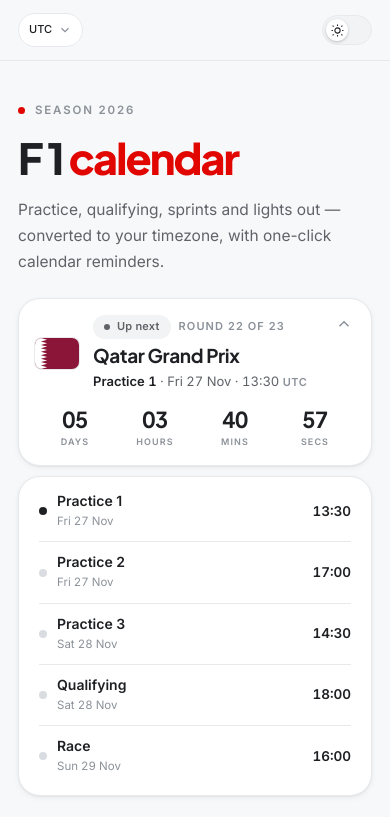
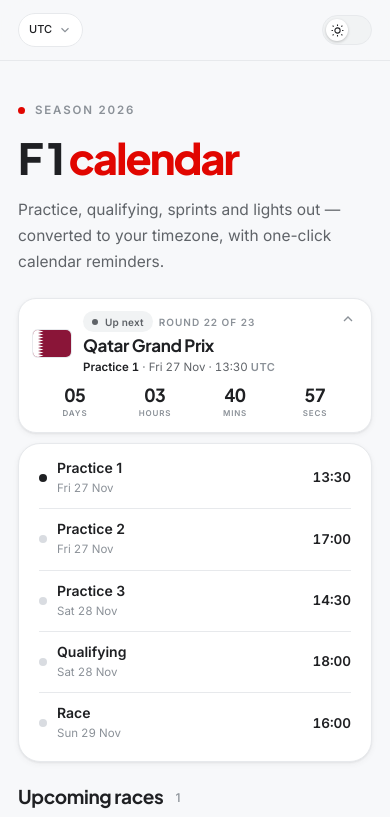
Before and after one commit to tomsix12/f1, a plain HTML site: page index.html in a window 390 px wide. Shown: the top 817 px of the page. Drawn offline with Linux system fonts and the light colour scheme; no server answers.

Commit message:
Compact race banner on mobile

```diff
--- a/css/style.css
+++ b/css/style.css
@@ -1391,12 +1391,48 @@ body:has(dialog[open]) {
   }
 
   .next {
-    grid-template-columns: 44px minmax(0, 1fr) 22px;
+    grid-template-columns: 38px minmax(0, 1fr) 18px;
     grid-template-areas:
       "flag info chev"
       "count count count";
-    gap: 14px;
-    padding: 16px;
+    gap: 10px 12px;
+    padding: 12px 14px;
+    border-radius: 18px;
+  }
+
+  .next__flag img {
+    width: 38px;
+    height: 27px;
+    border-radius: 5px;
+  }
+
+  .next__top {
+    gap: 6px;
+    margin-bottom: 4px;
+  }
+
+  .next__round {
+    font-size: 10px;
+  }
+
+  .next .chip {
+    height: 21px;
+    padding: 0 9px;
+    font-size: 10px;
+  }
+
+  .next__gp {
+    font-size: 17px;
+  }
+
+  .next__session {
+    margin-top: 2px;
+    font-size: 11.5px;
+  }
+
+  .next__chevron svg {
+    width: 16px;
+    height: 16px;
   }
 
   .season {
@@ -1431,16 +1467,11 @@ body:has(dialog[open]) {
     padding: 22px 0 24px;
   }
 
-  .next__flag img {
-    width: 44px;
-    height: 31px;
-  }
-
   .countdown {
     width: 100%;
     justify-content: space-between;
-    gap: 8px;
-    padding-top: 2px;
+    gap: 4px;
+    padding-top: 0;
   }
 
   .countdown__unit {
@@ -1449,7 +1480,13 @@ body:has(dialog[open]) {
   }
 
   .countdown__value {
-    font-size: 22px;
+    font-size: 18px;
+  }
+
+  .countdown__label {
+    margin-top: 3px;
+    font-size: 8px;
+    letter-spacing: 0.1em;
   }
 
   .race__head {
```
